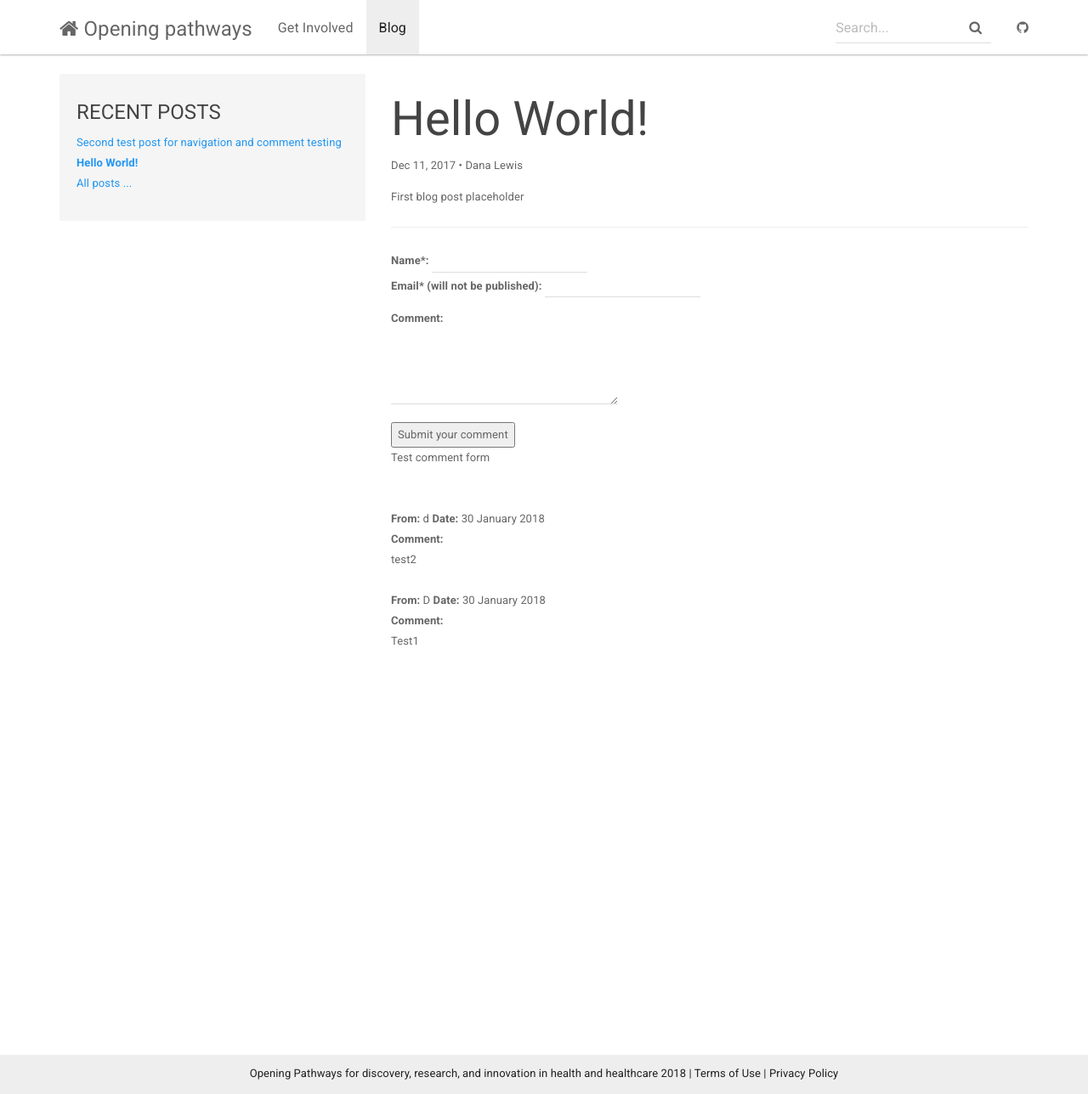
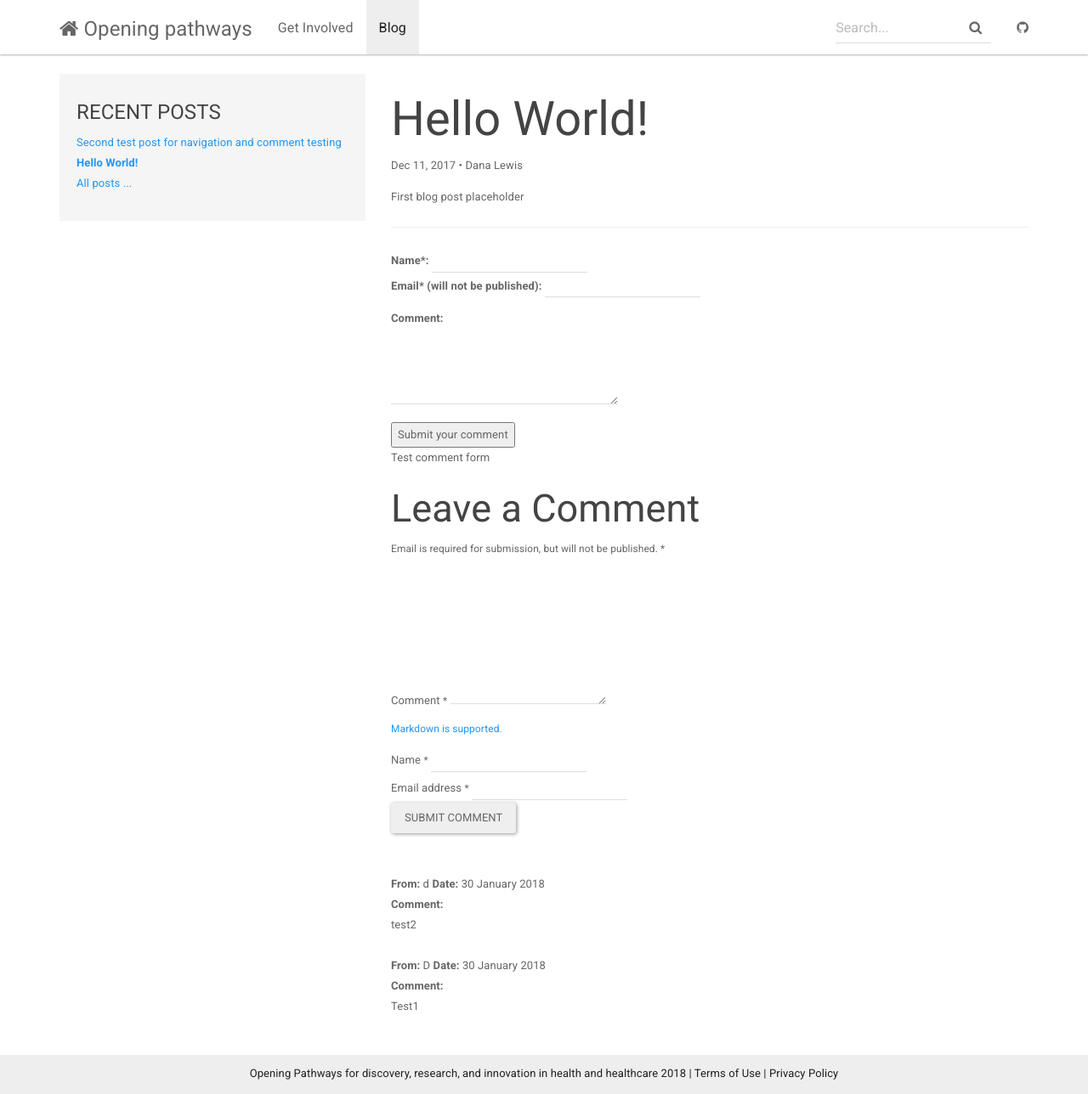
Before and after one commit to danamlewis/Testrepo2, a Jekyll site: the page built from _posts/2017-12-11-hello-world.md, in a window 1280 px wide and 1288 px high. Shown: the whole window at 85% size. Built offline with Jekyll 4.4.1, drawn with Linux system fonts in a browser that asks for light colours; nearby versions of some CDN libraries.

Commit message:
Update comments-new.html

```diff
--- a/_includes/comments-new.html
+++ b/_includes/comments-new.html
@@ -20,7 +20,7 @@ Test comment form
 <div class="page__comments">
   {% capture comments_label %}{{ site.data.ui-text[site.locale].comments_label | default: "Comments" }}{% endcapture %}
   {% case site.comments.provider %}
-
+  {% when "staticman" %}
     <section id="static-comments">
       {% if site.repository and site.staticman.branch %}
       {% if site.data.comments[page.slug] %}
```
